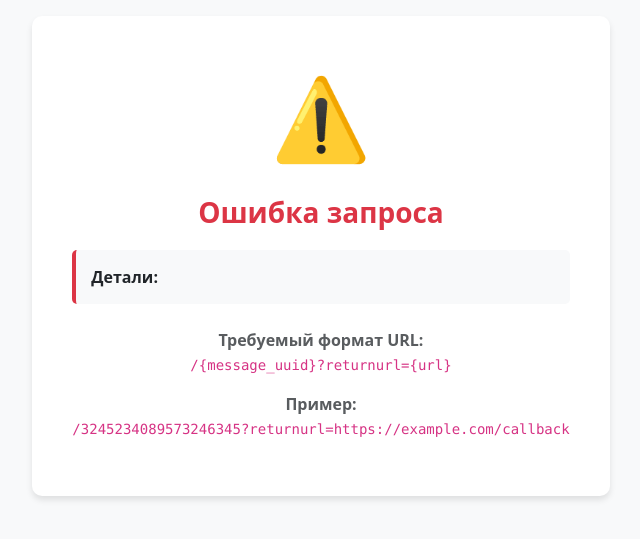
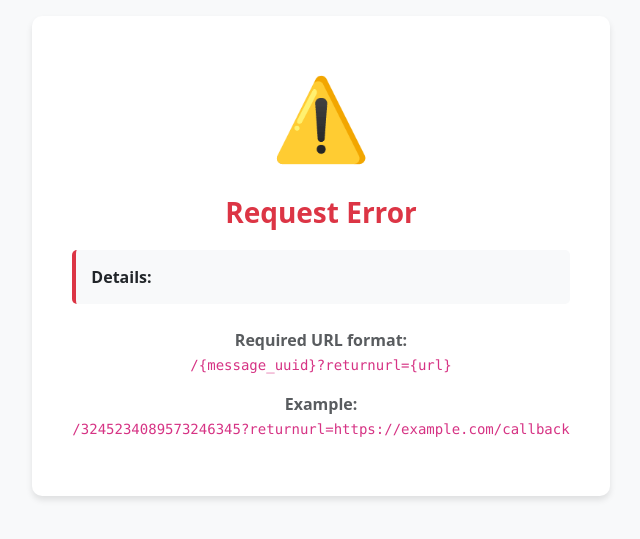
Before and after one commit to kshypachov/FlaskEvidenceViewer, a Flask app: template templates/error.html in a window 1280 px wide. Shown: the part 144-683 px from the top of the page, without its empty margins (319-959 px from the left). Run offline with Flask 3, Linux system fonts and the light colour scheme; the template is opened without the code that fills it, so the values that code supplies are empty; some libraries are stand-ins or nearby versions.

Commit message:
Додано переклад на англійську.

```diff
--- a/app.py
+++ b/app.py
@@ -1,6 +1,4 @@
-# from idlelib import query
 from flask import Flask, request, render_template, jsonify
-#from flask_bootstrap5 import Bootstrap
 import xml.etree.ElementTree as ET
 import redis
 import json
@@ -31,11 +29,11 @@ logger.info("Додаток Flask ініціалізовано.")
 
 @app.template_filter('fromstring')
 def fromstring_filter(xml_string):
-    """Парсит XML-строку в ElementTree.Element для использования в шаблоне"""
+    """Розбирає XML-рядок у ElementTree.Element для використання в шаблоні"""
     try:
         return ET.fromstring(xml_string)
     except ET.ParseError as e:
-        print(f"Ошибка парсинга XML: {e}")
+        print(f"Помилка парсингу XML: {e}")
         return None
 
 def conn_to_redis(redis_host, redis_port, redis_db):
@@ -48,7 +46,7 @@ def conn_to_redis(redis_host, redis_port, redis_db):
             socket_timeout=5,
             socket_connect_timeout=5
         )
-        # check connection
+        # перевірка з'єднання
         redis_client.ping()
         return redis_client
     except redis.ConnectionError as e:
@@ -57,7 +55,7 @@ def conn_to_redis(redis_host, redis_port, redis_db):
         return redis_client
 
 def get_data_from_redis(message_uuid, redis_client):
-    """Get data from Redis by message_uuid"""
+    """Отримати дані з Redis за message_uuid"""
     if redis_client is None:
         print("Redis client is not connected. Aborting.")
         return None
@@ -67,7 +65,7 @@ def get_data_from_redis(message_uuid, redis_client):
     print(f"Get data from Redis by id: {redis_key}")
 
     try:
-        # Get dara from Redis
+        # Отримати дані з Redis
         data = redis_client.get(redis_key)
 
         if data is None:
@@ -81,7 +79,7 @@ def get_data_from_redis(message_uuid, redis_client):
             json_data = json.loads(data)
             return json_data
         except json.JSONDecodeError:
-            # if not JSON, return as is
+            # якщо не JSON, повернути як є
             return data
 
     except redis.RedisError as e:
@@ -93,7 +91,7 @@ def get_data_from_redis(message_uuid, redis_client):
 
 
 def parse_xml_to_dict(element):
-    """Преобразует XML-элемент в словарь."""
+    """Перетворює XML-елемент у словник."""
     node = {}
     if element.text and element.text.strip():
         node["__text"] = element.text.strip()
@@ -107,19 +105,19 @@ def parse_xml_to_dict(element):
 @app.route('/<message_uuid>')
 def evidense_previewer(message_uuid):
 
-    # Get returnurl parameter from URL
+    # Отримати параметр returnurl з URL
     returnurl = request.args.get("returnurl")
 
-    # show error if returnurl is not provided
+    # показати помилку, якщо returnurl не вказано
     if not returnurl:
         return render_template("error.html",
-                               error_message="Отсутствует обязательный параметр 'returnurl'",
-                               error_details="URL должен содержать параметр returnurl. Пример: /?returnurl=https://example.com"), 400
-    # show error if message_uuid is not provided
+                               error_message="Missing required parameter 'returnurl'",
+                               error_details="URL must include the returnurl parameter. Example: /?returnurl=https://example.com"), 400
+    # показати помилку, якщо message_uuid не вказано
     if not message_uuid:
         return render_template("error.html",
-                               error_message="Отсутствует обязательный параметр 'message_uuid'",
-                               error_details="URL должен содержать message_uuid. Пример: /3245234089573246345"), 400
+                               error_message="Missing required parameter 'message_uuid'",
+                               error_details="URL must contain message_uuid. Example: /3245234089573246345"), 400
 
     print(message_uuid)
     print(returnurl)
@@ -141,7 +139,7 @@ def evidense_previewer(message_uuid):
 
 
     print(data)
-    # List for XMLs
+    # Список для XML
     xml_list = []
 
     for evidence in data["evidences"]:
@@ -157,23 +155,23 @@ def evidense_previewer(message_uuid):
 
 @app.route('/submit', methods=['POST'])
 def submit_approvals():
-    """Обрабатывает отправку состояний чекбоксов"""
+    """Опрацьовує відправку станів чекбоксів"""
     data = request.get_json()
     print(data)
     approvals = data.get('approvals', {})
 
-    print("Получены состояния апрувов:")
+    print("Received approval states:")
     for doc_id, is_approved in approvals.items():
-        print(f"  Документ {doc_id}: {'Одобрен' if is_approved else 'Не одобрен'}")
+        print(f"  Document {doc_id}: {'Approved' if is_approved else 'Not approved'}")
 
-    # Здесь можно добавить логику сохранения в базу данных или файл
+    # Тут можна додати логіку збереження в базу даних або файл
     redis_conn = conn_to_redis(conf.redis_host, conf.redis_port, conf.redis_db)
     if redis_conn is None:
         return jsonify({"status": "error", "message": "Redis connection failed"}), 500
     json_data = get_data_from_redis(data["message_uuid"], redis_conn)
 
 
-    print("Получены состояния апрувов:")
+    print("Received approval states:")
     for doc_id, is_approved in approvals.items():
 
         for evidence in json_data["evidences"]:
@@ -188,7 +186,7 @@ def submit_approvals():
 
     return jsonify({
         "status": "success",
-        "message": "Апрувы успешно сохранены",
+        "message": "Approvals saved successfully",
         "approvals": approvals
     })
 
--- a/settings.py
+++ b/settings.py
@@ -80,8 +80,3 @@ def configure_logging(config_instance):
             level=log_level,
             handlers=[logging.StreamHandler()]  # Вывод в stdout
         )
-
-
-# REDIS_HOST = '192.168.99.121'
-# REDIS_PORT = 6379
-# REDIS_DB = 0
--- a/templates/error.html
+++ b/templates/error.html
@@ -1,9 +1,9 @@
 <!DOCTYPE html>
-<html lang="ru">
+<html lang="en">
 <head>
     <meta charset="UTF-8">
     <meta name="viewport" content="width=device-width, initial-scale=1.0">
-    <title>Ошибка - XML Viewer</title>
+    <title>Error - XML Viewer</title>
     <link href="https://cdn.jsdelivr.net/npm/bootstrap@5.3.0/dist/css/bootstrap.min.css" rel="stylesheet">
     <style>
         body {
@@ -56,21 +56,21 @@
 <body>
     <div class="error-container">
         <div class="error-icon">⚠️</div>
-        <h1 class="error-title">Ошибка запроса</h1>
+        <h1 class="error-title">Request Error</h1>
         <p class="error-message">{{ error_message }}</p>
 
         <div class="error-details">
-            <strong>Детали:</strong><br>
+            <strong>Details:</strong><br>
             {{ error_details }}
         </div>
 
         <div class="mt-4">
             <p class="text-muted">
-                <strong>Требуемый формат URL:</strong><br>
+                <strong>Required URL format:</strong><br>
                 <code>/{message_uuid}?returnurl={url}</code>
             </p>
             <p class="text-muted">
-                <strong>Пример:</strong><br>
+                <strong>Example:</strong><br>
                 <code>/3245234089573246345?returnurl=https://example.com/callback</code>
             </p>
         </div>
```
Also changed, not shown: templates/index.html (+6 -6 lines).
